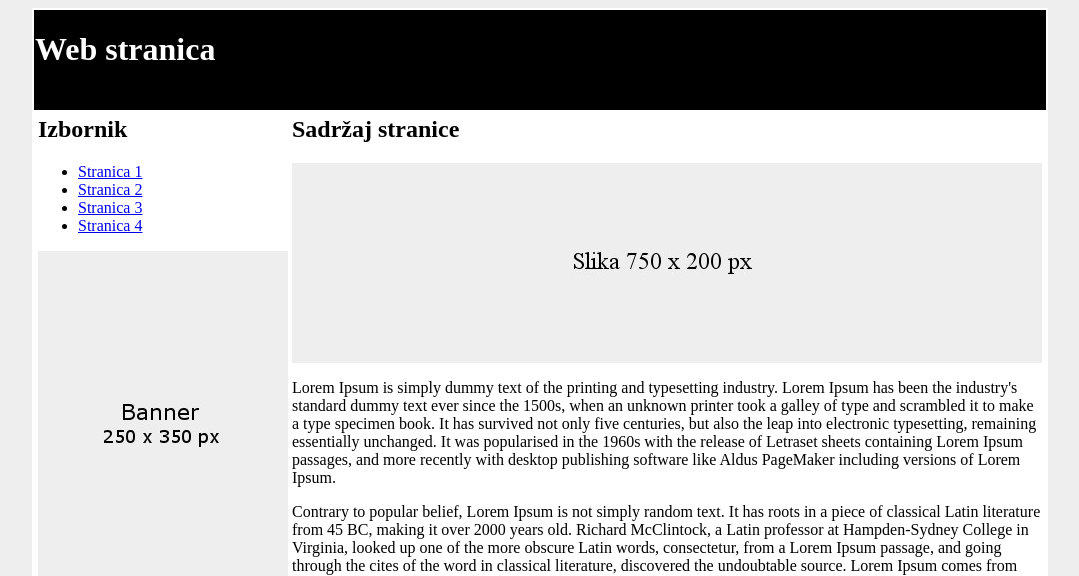
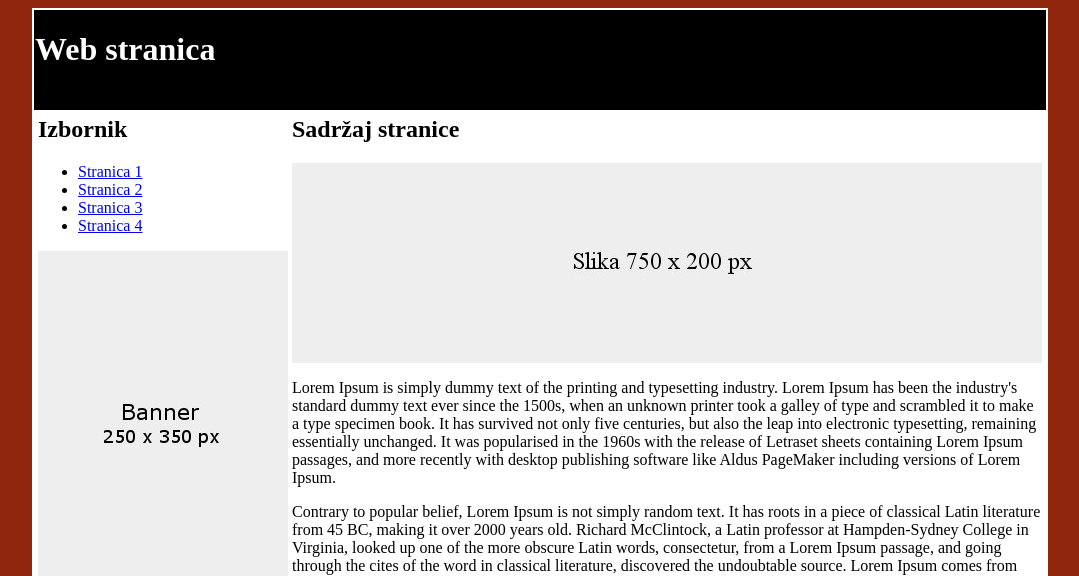
Before and after one commit to jculovub/0314028421, a plain HTML site: page index.html in a window 1280 px wide. Shown: the top 576 px of the page, without its empty margins (100-1179 px from the left). Drawn offline with Linux system fonts and the light colour scheme.

Commit message:
promjena bgcolor na html fileu

```diff
--- a/index.html
+++ b/index.html
@@ -5,7 +5,7 @@
 <meta name="author" content="Dario Vidić">
 </head>
 
-<body bgcolor="#eeeeee">
+<body bgcolor="#91260F">
 <table align="center" width="1000" bgcolor="#ffffff">
 <!--Zaglavlje stranice-->
 <tr bgcolor="#000000">
```
